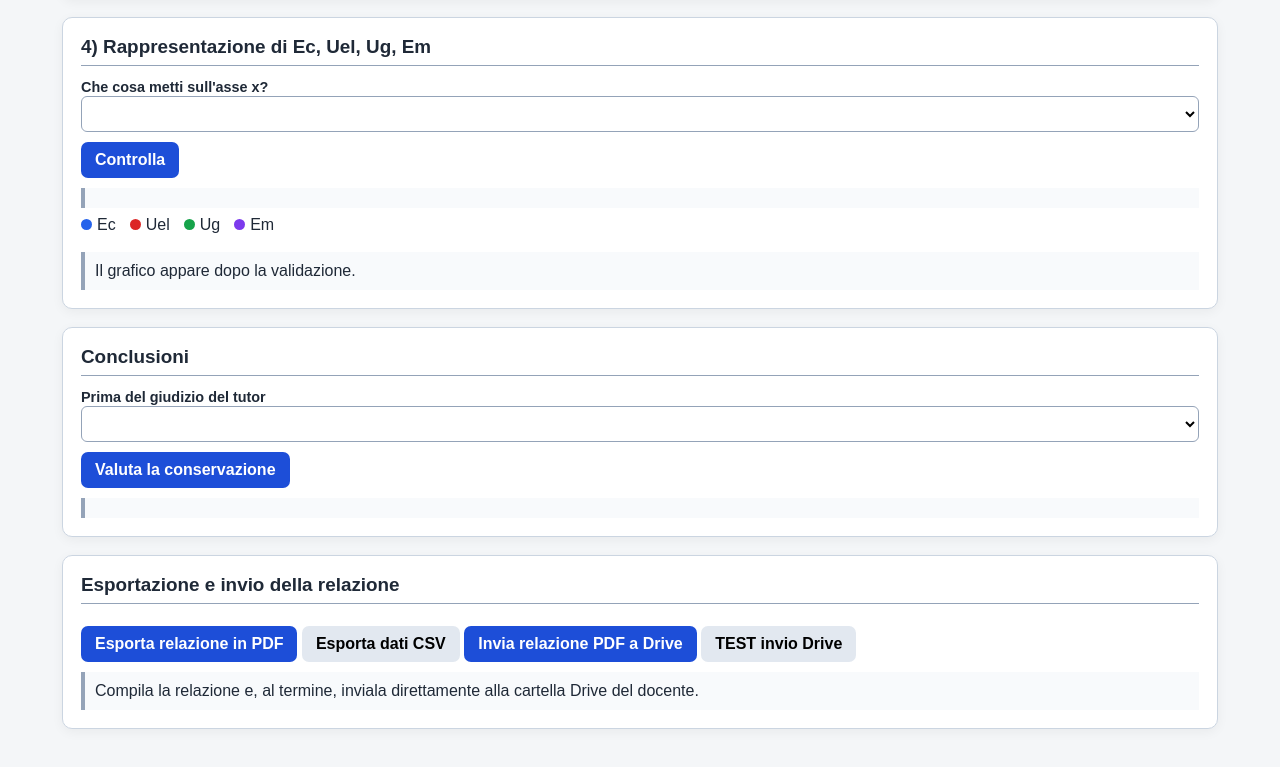
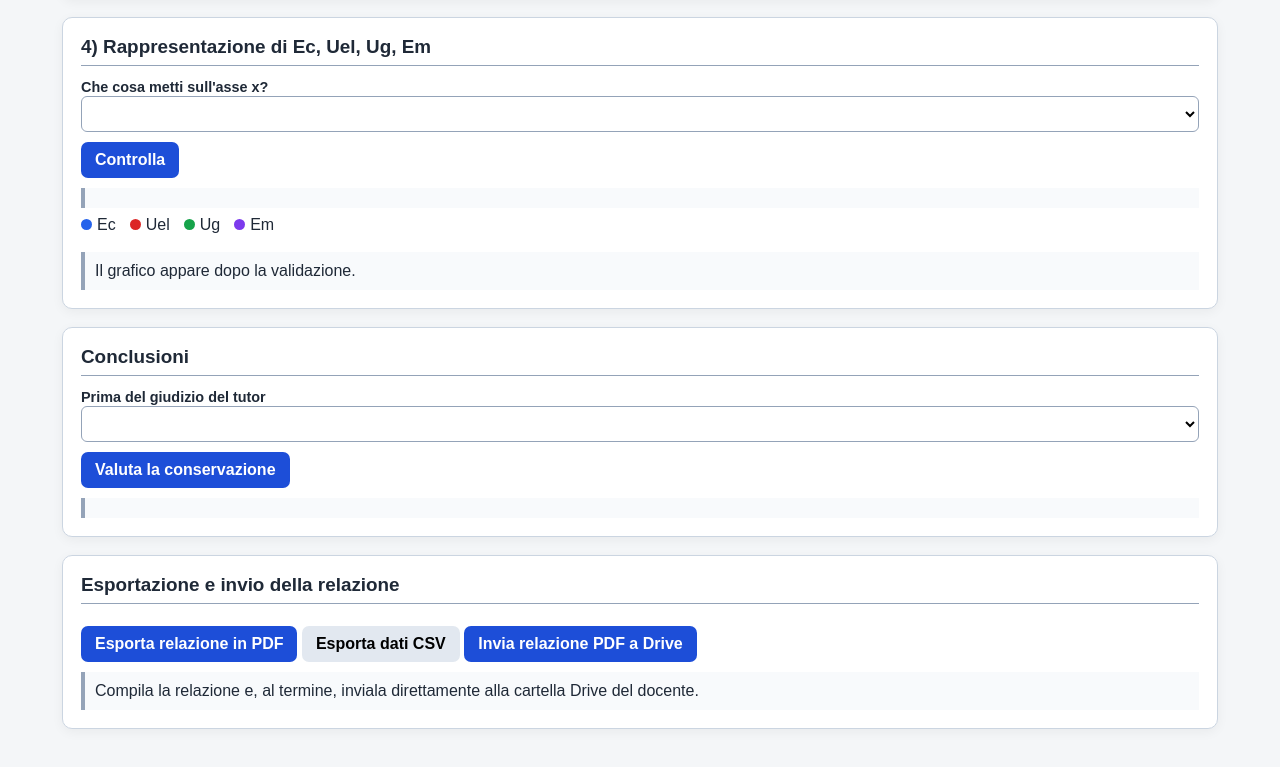
Before and after one commit to alessandrofoschi161-lab/laboratorio-ohm, a plain HTML site: page energia-meccanica/index.html in a window 1280 px wide. Shown: the part 2280-3047 px from the top of the page. Drawn offline with nearby package versions, Linux system fonts and the light colour scheme.

Commit message:
Rimuove modalità test Drive

```diff
--- a/energia-meccanica/index.html
+++ b/energia-meccanica/index.html
@@ -104,7 +104,6 @@
 <button class="primary" onclick="window.print()">Esporta relazione in PDF</button>
 <button class="secondary" onclick="csv()">Esporta dati CSV</button>
 <button class="primary" onclick="sendPDFToDrive()">Invia relazione PDF a Drive</button>
-<button class="secondary" onclick="testDriveUpload()">TEST invio Drive</button>
 <div id="sendStatus" class="feedback">Compila la relazione e, al termine, inviala direttamente alla cartella Drive del docente.</div></section>
 </main>
 
@@ -209,36 +208,5 @@ async function sendPDFToDrive(){
   }
 }
 
-async function testDriveUpload(){
-  const status=$('sendStatus');
-  status.innerHTML='<span class="warn">Test automatico in corso…</span>';
-  try{
-    const {jsPDF}=window.jspdf;
-    const pdf=new jsPDF('p','mm','a4');
-    pdf.setFontSize(18);
-    pdf.text('TEST AUTOMATICO - Energia meccanica',20,30);
-    pdf.setFontSize(12);
-    pdf.text('Questo PDF verifica il collegamento GitHub Pages → Apps Script → Google Drive.',20,45,{maxWidth:170});
-    pdf.text('Data test: '+new Date().toLocaleString('it-IT'),20,65);
-    const pdfBase64=pdf.output('datauristring').split(',')[1];
-    const payload={
-      nome:'TEST_AUTOMATICO',
-      classe:'3TEST',
-      gruppo:'AUTO',
-      data:new Date().toISOString().slice(0,10),
-      pdfBase64
-    };
-    await fetch(DRIVE_WEBAPP_URL,{
-      method:'POST',
-      mode:'no-cors',
-      headers:{'Content-Type':'text/plain;charset=utf-8'},
-      body:JSON.stringify(payload)
-    });
-    status.innerHTML='<span class="ok">Test inviato.</span> Cerca nella cartella Drive un file con nome simile a <b>Energia_meccanica_3TEST_AUTO_TEST_AUTOMATICO_...</b>.';
-  }catch(err){
-    console.error(err);
-    status.innerHTML='<span class="bad">Test non riuscito.</span> '+String(err);
-  }
-}
 </script>
 </body></html>
```
